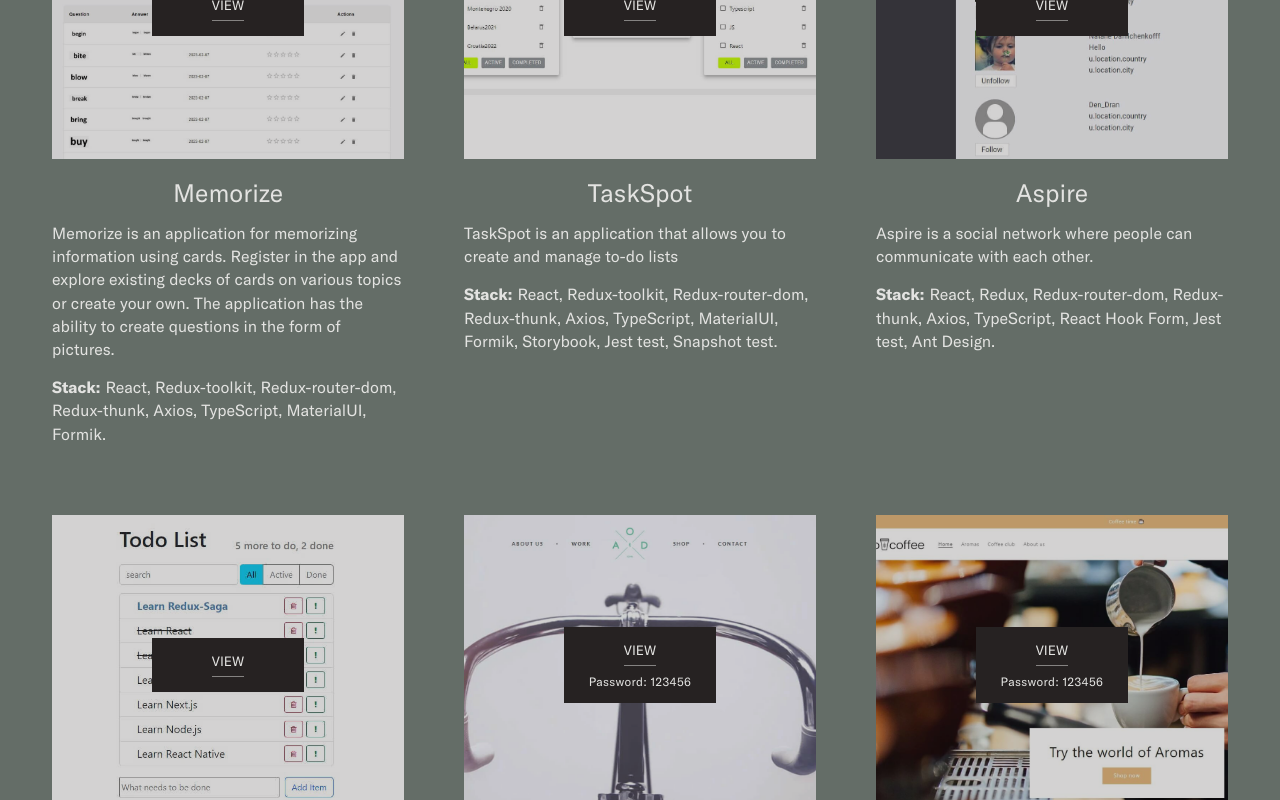
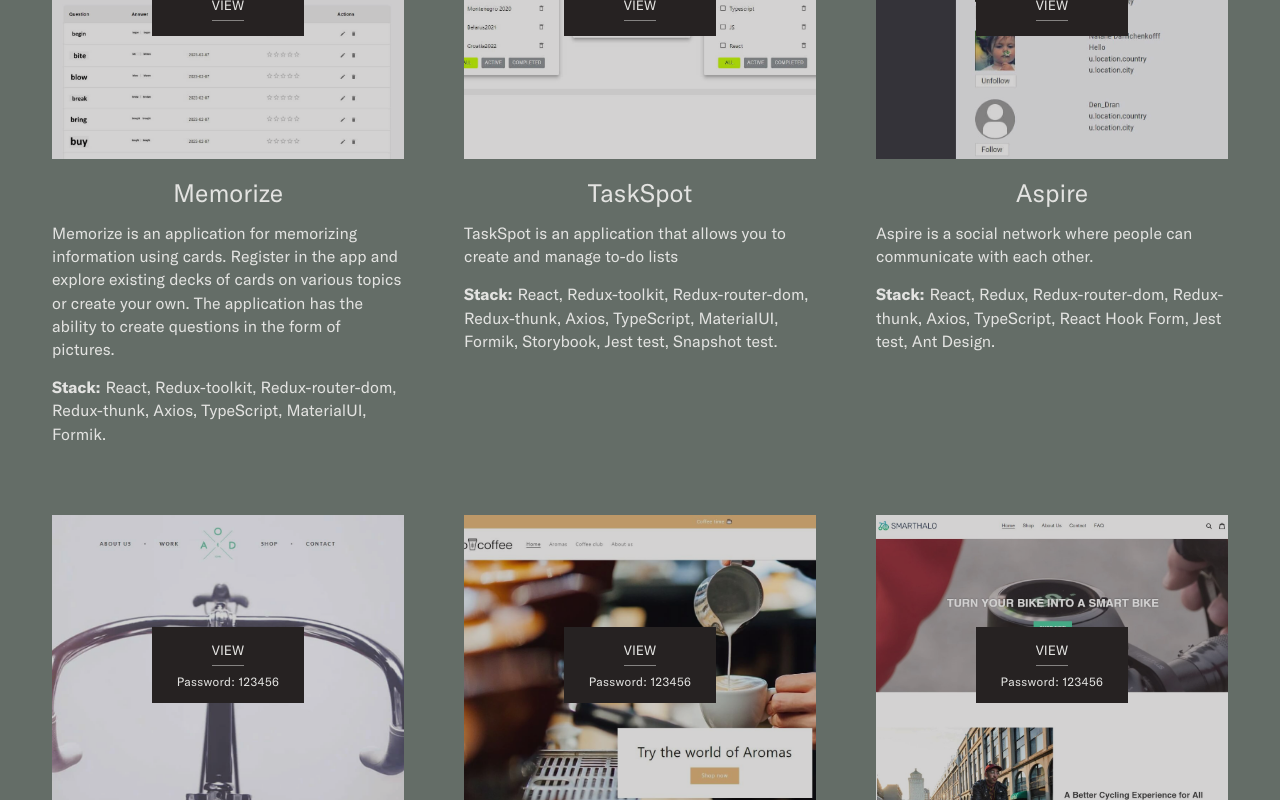
Before and after one commit to Pavel-Grigoryev/portfolio, a React (Create React App) app: page / in a window 1280 px wide. Shown: the part 2000-2800 px from the top of the page. Built offline with nearby package versions, Linux system fonts and the light colour scheme.

Commit message:
fix(projects): projects has been chandeg

```diff
--- a/src/components/projects/Projects.tsx
+++ b/src/components/projects/Projects.tsx
@@ -1,15 +1,14 @@
 import React from 'react';
 import sCont from 'common/styles/Container.module.scss';
 import networkImg from 'assets/images/Aspire.jpg';
-import todolistImg from 'assets/images/Todolist.jpg';
 import memorImg from 'assets/images/Memorize.jpg';
 import taskSpotImg from 'assets/images/TaskSpot.jpg';
 import aodImg from 'assets/images/AOD.jpg';
 import ecoCoffeeImg from 'assets/images/EcoCoffee.jpg';
 import smartHaloImg from 'assets/images/SmartHalo.jpg';
 import s from './Projects.module.scss';
-import {Project} from "./project/Project";
-import {Fade} from "react-awesome-reveal";
+import {Project} from './project/Project';
+import {Fade} from 'react-awesome-reveal';
 
 export type ProjectType = {
     id: number
@@ -48,14 +47,6 @@ export const Projects = () => {
             desc: 'Aspire is a social network where people can communicate with each other.',
             link: 'https://pavel-grigoryev.github.io/Social_network/',
             stack: 'React, Redux, Redux-router-dom, Redux-thunk, Axios, TypeScript, React Hook Form, Jest test, Ant Design.'
-        },
-        {
-            id: 3,
-            title: 'Todo List',
-            url: todolistImg,
-            desc: 'An app built using React class components and the React Bootstrap framework that allows you to create and manage to-do lists.',
-            link: 'https://pavel-grigoryev.github.io/Todo-list-ver-1/',
-            stack: 'React class components, JavaScript, React Bootstrap'
         },
         {
             id: 21,
```
